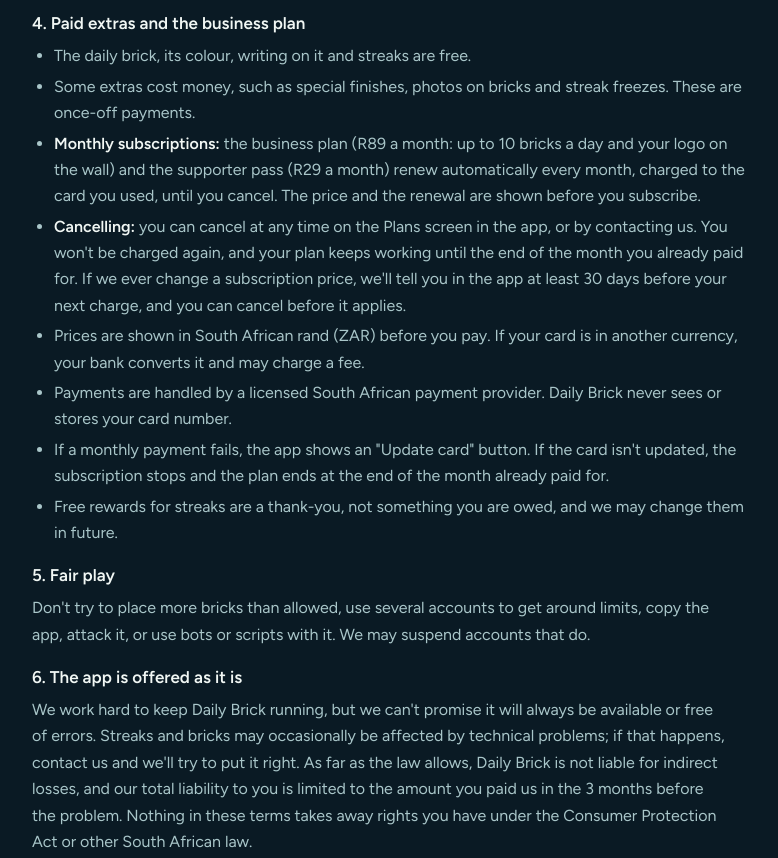
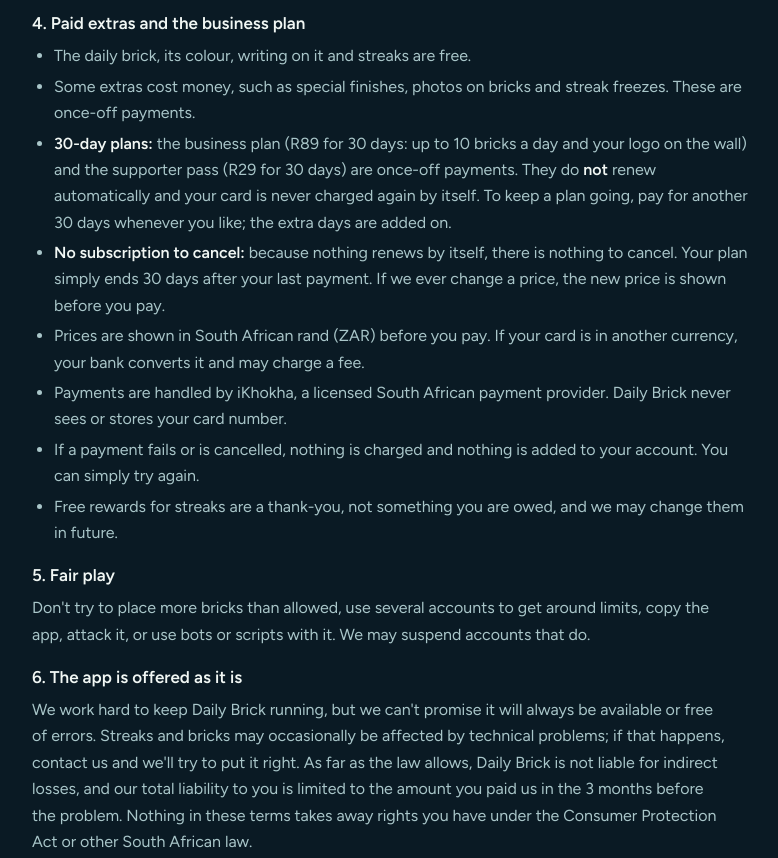
Before and after one commit to BrickWall-wq/Daily-Brick, a plain HTML site: page legal.html in a window 1280 px wide. Shown: the part 1440-2298 px from the top of the page, without its empty margins (244-1022 px from the left). Drawn offline with Linux system fonts and the light colour scheme.

Commit message:
Update legal.html

```diff
--- a/legal.html
+++ b/legal.html
@@ -112,11 +112,11 @@ section { border-top: 1px solid var(--line); padding-top: 24px; }
     <ul>
       <li>The daily brick, its colour, writing on it and streaks are free.</li>
       <li>Some extras cost money, such as special finishes, photos on bricks and streak freezes. These are once-off payments.</li>
-      <li><b>Monthly subscriptions:</b> the business plan (R89 a month: up to 10 bricks a day and your logo on the wall) and the supporter pass (R29 a month) renew automatically every month, charged to the card you used, until you cancel. The price and the renewal are shown before you subscribe.</li>
-      <li><b>Cancelling:</b> you can cancel at any time on the Plans screen in the app, or by contacting us. You won't be charged again, and your plan keeps working until the end of the month you already paid for. If we ever change a subscription price, we'll tell you in the app at least 30 days before your next charge, and you can cancel before it applies.</li>
+      <li><b>30-day plans:</b> the business plan (R89 for 30 days: up to 10 bricks a day and your logo on the wall) and the supporter pass (R29 for 30 days) are once-off payments. They do <b>not</b> renew automatically and your card is never charged again by itself. To keep a plan going, pay for another 30 days whenever you like; the extra days are added on.</li>
+      <li><b>No subscription to cancel:</b> because nothing renews by itself, there is nothing to cancel. Your plan simply ends 30 days after your last payment. If we ever change a price, the new price is shown before you pay.</li>
       <li>Prices are shown in South African rand (ZAR) before you pay. If your card is in another currency, your bank converts it and may charge a fee.</li>
-      <li>Payments are handled by a licensed South African payment provider. Daily Brick never sees or stores your card number.</li>
-      <li>If a monthly payment fails, the app shows an "Update card" button. If the card isn't updated, the subscription stops and the plan ends at the end of the month already paid for.</li>
+      <li>Payments are handled by iKhokha, a licensed South African payment provider. Daily Brick never sees or stores your card number.</li>
+      <li>If a payment fails or is cancelled, nothing is charged and nothing is added to your account. You can simply try again.</li>
       <li>Free rewards for streaks are a thank-you, not something you are owed, and we may change them in future.</li>
     </ul>
 
@@ -210,7 +210,7 @@ section { border-top: 1px solid var(--line); padding-top: 24px; }
     <h3>Other cases</h3>
     <ul>
       <li><b>Bought by mistake:</b> contact us within 7 days. If the item can be taken back, we'll refund it.</li>
-      <li><b>Business plan and supporter pass:</b> if you cancel within 7 days of your first payment, we'll refund the days you haven't used. After that, or for a monthly renewal, cancelling stops future payments and your plan runs until the end of the month you paid for. Forgot to cancel? Contact us within 7 days of a renewal and, if you haven't used the plan since, we'll refund that month.</li>
+      <li><b>Business plan and supporter pass:</b> if you change your mind within 7 days of paying, contact us and we'll refund the days you haven't used. After 7 days, the plan runs until the end of the 30 days you paid for.</li>
       <li><b>Photos or logos that aren't approved:</b> you'll be offered a refund or the chance to upload a different picture, unless the picture clearly broke the content rules.</li>
       <li><b>Accounts closed for breaking the rules</b> are not refunded.</li>
     </ul>
```
